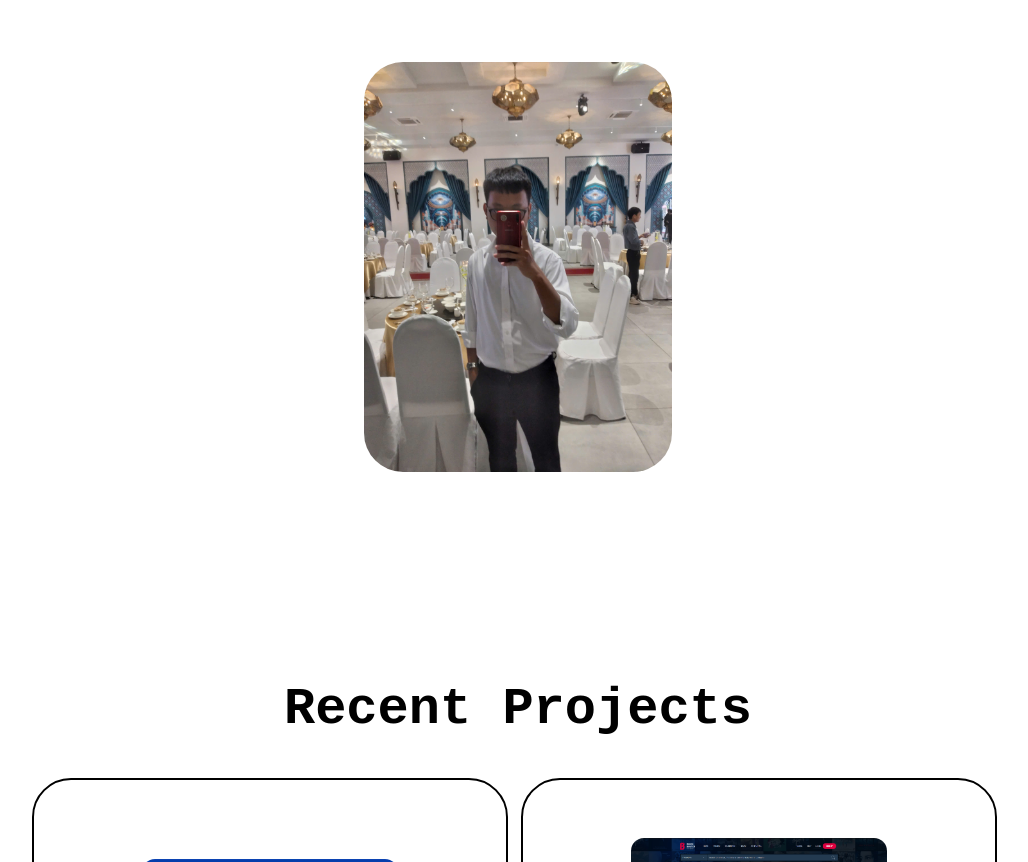
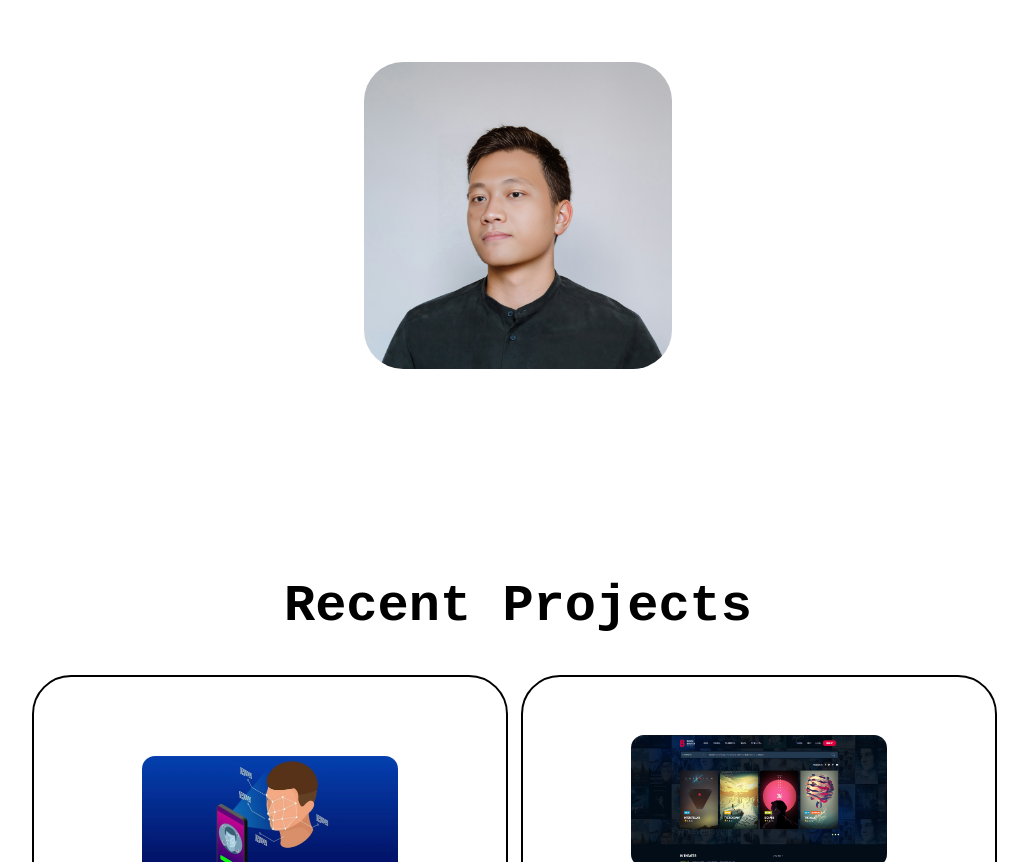
Before and after one commit to PhatSoo/portfolio, a plain HTML site: page index.html in a window 1280 px wide. Shown: the part 1494-2356 px from the top of the page, without its empty margins (122-1150 px from the left). Drawn offline with Linux system fonts and the light colour scheme.

Commit message:
fix: update default image to avatar

```diff
--- a/index.html
+++ b/index.html
@@ -96,7 +96,7 @@
         </div>
 
         <div class="img-container">
-          <img id="img-default" class="active" src="images/cover.jpg" alt="" />
+          <img id="img-default" class="active" src="images/avatar.png" alt="" />
           <img id="img-university" src="images/TDMU.png" alt="" />
           <img id="img-oryza" src="images/oryza.png" alt="" />
         </div>
```
Also changed, not shown: images/cover.jpg (deleted).
